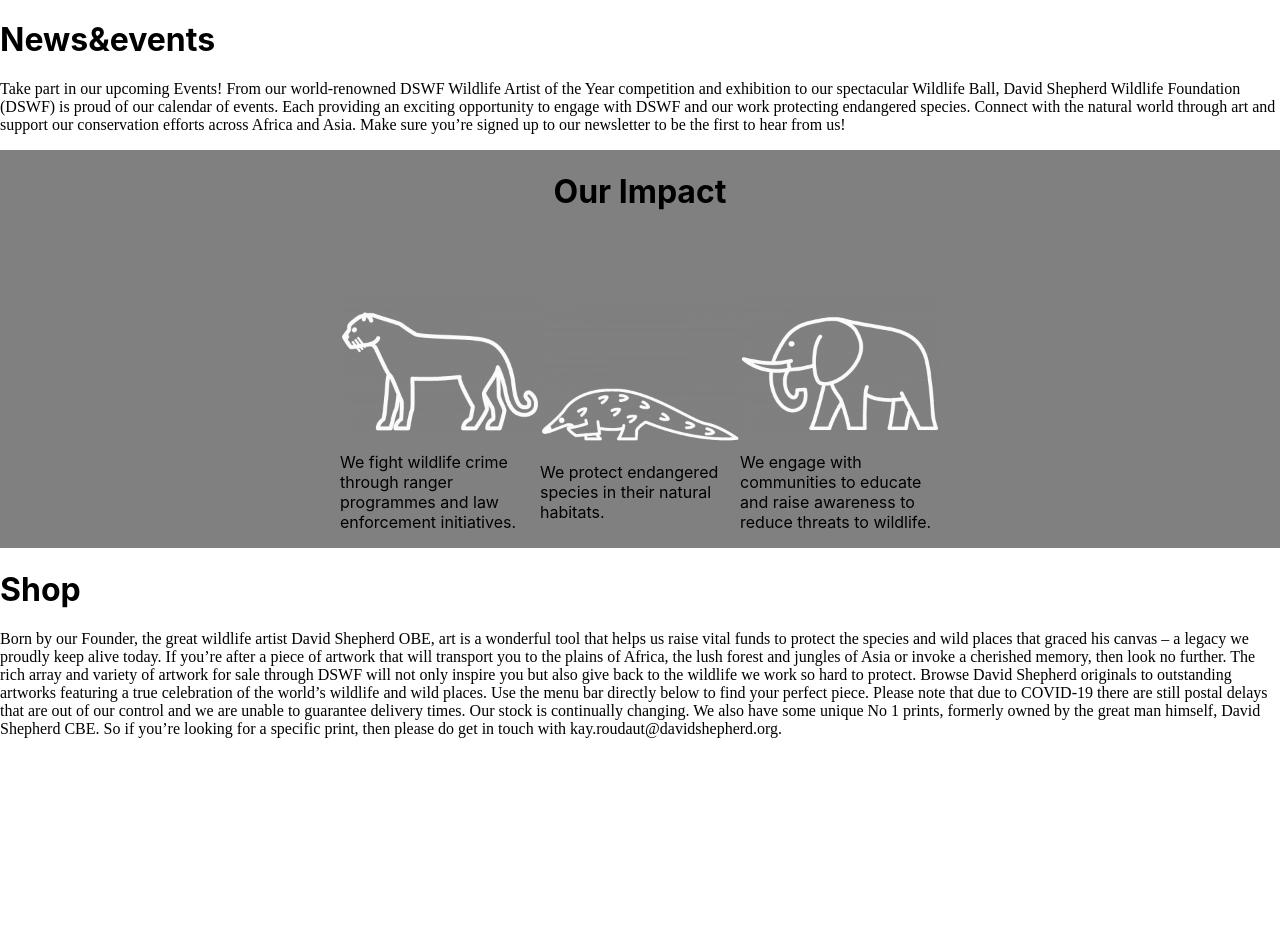
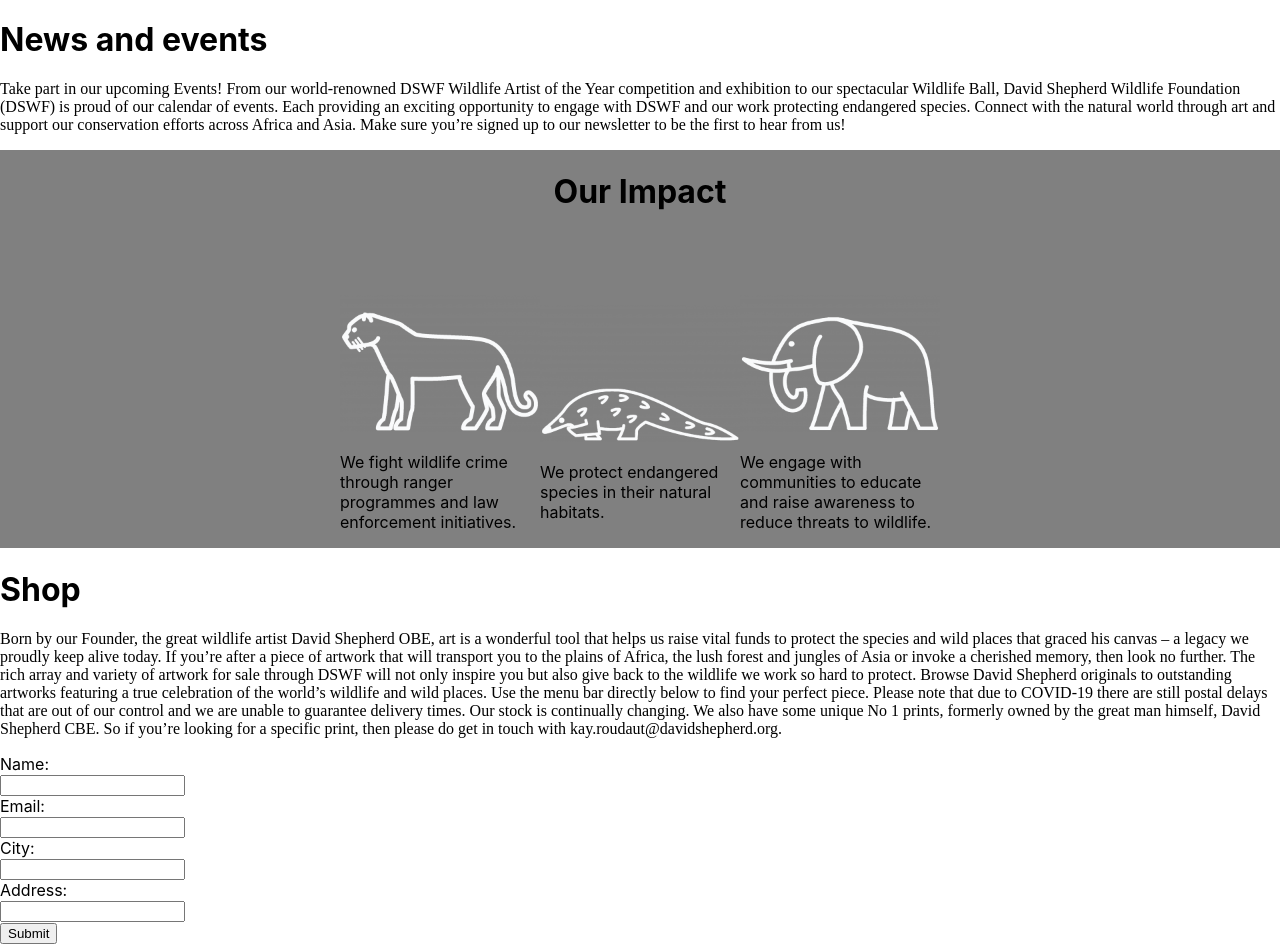
Before and after one commit to CodecoolGlobal/react-for-a-cause-react-tmboroka, a React (Create React App) app in the folder ngo/: page / in a window 1280 px wide. Shown: the part 1349-2293 px from the top of the page. Before the commit the page ends 2103 px from the top, so only its background shows below. Built offline with nearby package versions, Linux system fonts and the light colour scheme; a web font is replaced by a local one.

Commit message:
contact card done

```diff
--- a/ngo/src/App.js
+++ b/ngo/src/App.js
@@ -12,6 +12,7 @@
 import cat from './pictures/Cat.svg'
 import elephant from './pictures/Elephant.svg'
 import pan from './pictures/Pansmth.svg'
+import ContactCard from './components/ContactCard';
 
 function App() {
   return (
@@ -27,12 +28,13 @@
       />
       <TextContent id='text3' title='Take action' text={text3}/>
       <TextContent id='text4' title='Wildlife art' text={text4}/>
-      <TextContent id='text5' title='News&events' text={text5}/>
+      <TextContent id='text5' title='News and events' text={text5}/>
       <Barrier title="Our Impact"
       content1={animalContainerContent('first',cat, second_content1,second_alt1 )}
       content2={animalContainerContent('second',pan, second_content2, second_alt2)}
       content3={animalContainerContent('third', elephant, second_content3, second_alt3)}/>
       <TextContent id='text6' title='Shop' text={text6}/>
+      <ContactCard id='ContactCard'/>
     </div>
   );
 }
--- /dev/null
+++ b/ngo/src/components/ContactCard.js
@@ -0,0 +1,19 @@
+function ContactCard () {
+    return (
+        <div>
+    <form id="form">
+	<label class='label' for="fname">Name:</label><br></br>
+	<input type="text" id="fname" class="form" required></input><br></br>
+	<label class='label'for="lname">Email:</label><br></br>
+	<input type="text" id="femail" class="form" required></input><br></br>
+	<label class='label' for="lname">City:</label><br></br>
+	<input type="text" id="fcity" class="form" required></input><br></br>
+	<label class='label' for="lname">Address:</label><br></br>
+	<input type="text" id="faddress" class="form" required></input><br></br>
+    <button>Submit</button>
+  </form>
+        </div>
+    )
+}
+
+export default ContactCard
--- a/ngo/src/components/Header.js
+++ b/ngo/src/components/Header.js
@@ -25,7 +25,7 @@
          <div className='button-containers'>
           <a className='buttons' href='#text3'>
          <button className='buttons' onClick={linkButton}>Donate</button></a>
-         <a className='buttons' href='#contactCard'><button className='buttons'>Contact us</button></a>
+         <a className='buttons' href='#ContactCard'><button className='buttons'>Contact us</button></a>
          </div>
         </div>
       </header>
--- a/ngo/src/components/toolbar.js
+++ b/ngo/src/components/toolbar.js
@@ -6,7 +6,7 @@
         <a href='#text2'>Our impact</a>
         <a href='#text3'>Take action</a>
         <a href='#text4'>Wildlife art</a>
-        <a href='#text5'>News&events</a>
+        <a href='#text5'>News and events</a>
         <a href='#text6'>Shop</a>
         </div>
     </div>
```
